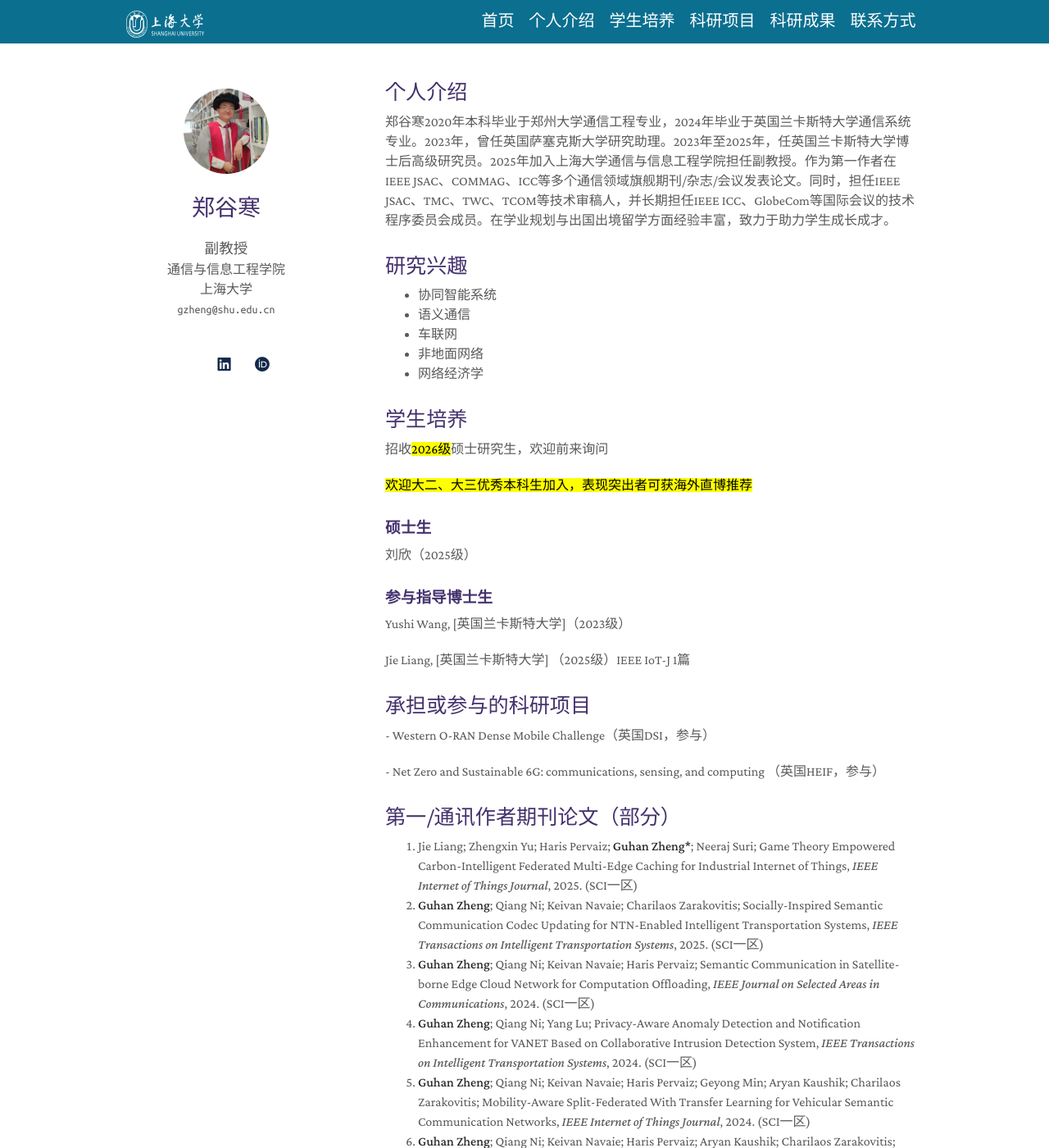
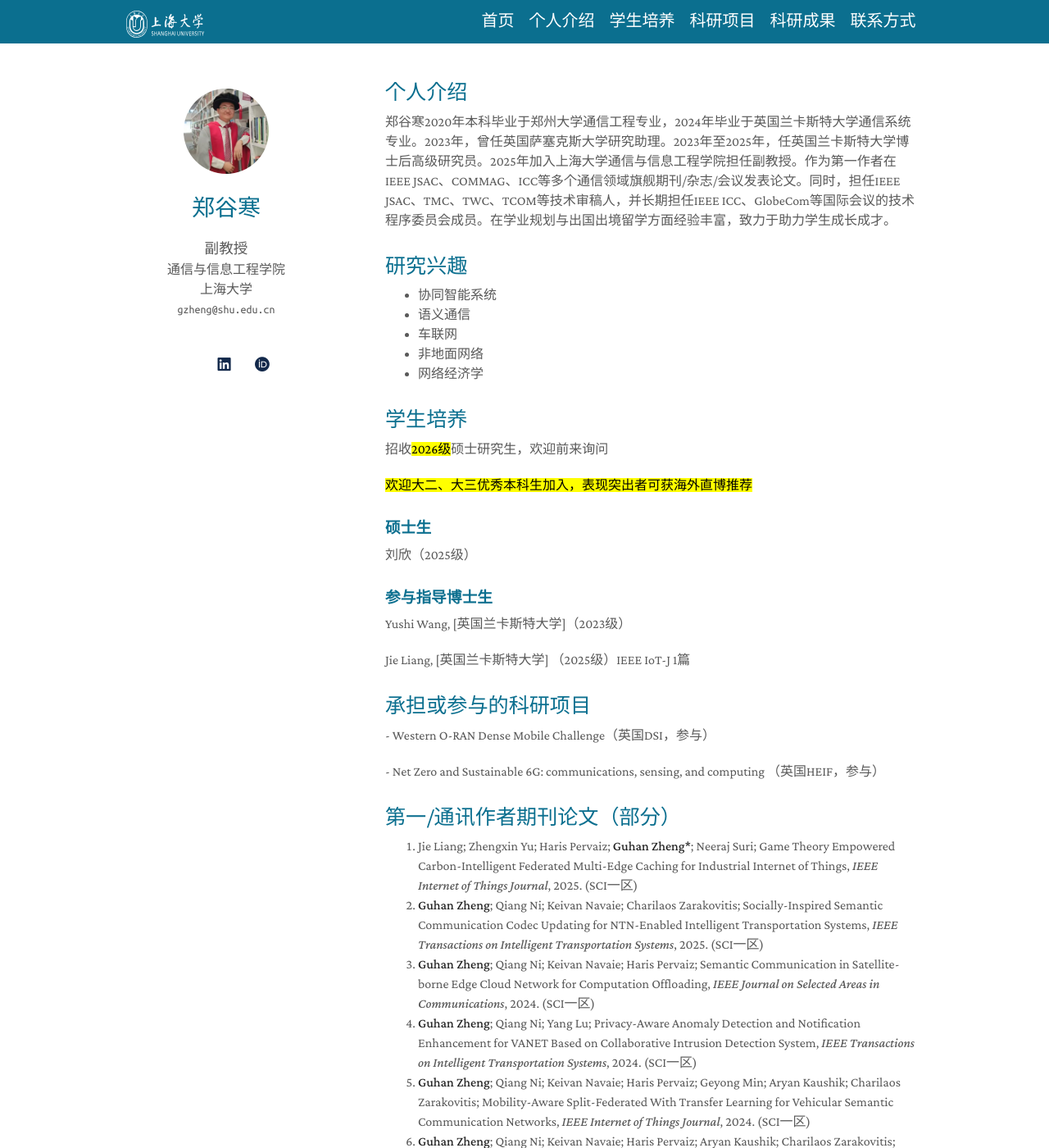
Before and after one commit to Guhan328/Guhan328.github.io, a Jekyll site: the page built from index.md, in a window 1280 px wide and 1400 px high. Shown: the whole window at 82% size. Built offline with Jekyll 4.4.1, drawn with Linux system fonts in a browser that asks for light colours; a style sheet for code colours, icons or effects is not loaded.

Commit message:
Update minimal-light.scss

```diff
--- a/_sass/minimal-light.scss
+++ b/_sass/minimal-light.scss
@@ -60,11 +60,11 @@
 
 #header .image.avatar { margin: 0 0 1em 0; width: 8.00em; }
 
-h3, h4, h5, h6 { font-weight: 600; color: #44316d; margin: 0 0 20px; }  /* base #13294B, nju++ #44316d */
+h3, h4, h5, h6 { font-weight: 600; color: #0B6F8F; margin: 0 0 20px; }
 
-h1 { font-weight: 500; color: #44316d; margin: 0 0 20px; }  /* base #13294B, nju++ #44316d */
+h1 { font-weight: 500; color: #0B6F8F; margin: 0 0 20px; }
 
-h2 { color: #44316d; font-weight: 500; margin: 2px 0px 15px; font-size: 157%; }  /* base #13294B, nju++ #44316d */
+h2 { color: #0B6F8F; font-weight: 500; margin: 2px 0px 15px; font-size: 157%; }
 
 p, ul, ol, table, pre, dl { margin: 0 0 20px; }
 
@@ -72,9 +72,9 @@
 
 h1 { font-size: 28px; }
 
-a { color: #5719a6; text-decoration: none; }  /* base #39c, nju++ #44316d */
+a { color: #5719a6; text-decoration: none; }
 
-a:hover { color: #4d0099; }  /* base #069, nju++ #44316d */
+a:hover { color: #4d0099; }
 
 a small { font-size: 11px; color: #777; margin-top: -0.3em; display: block; }
 
```
